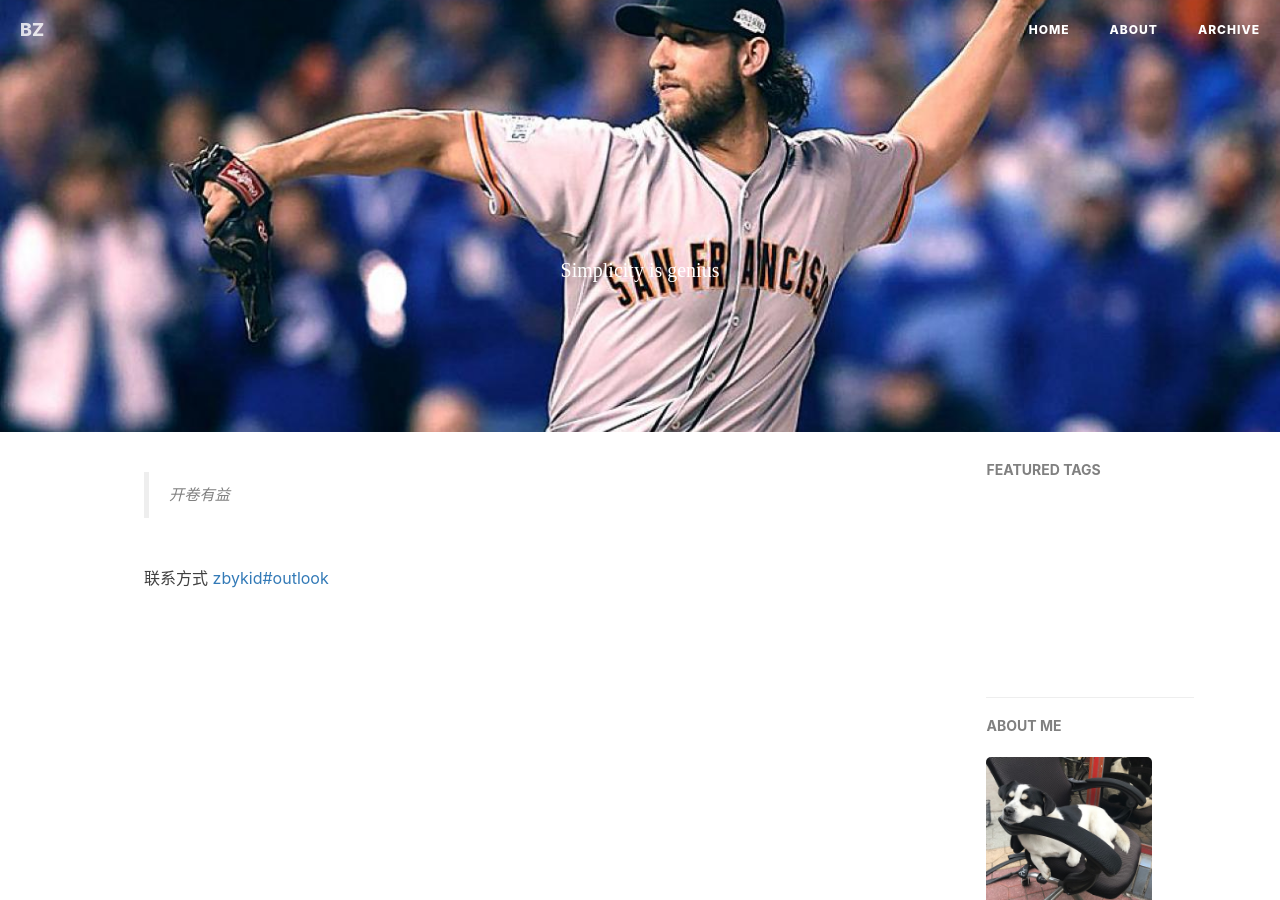
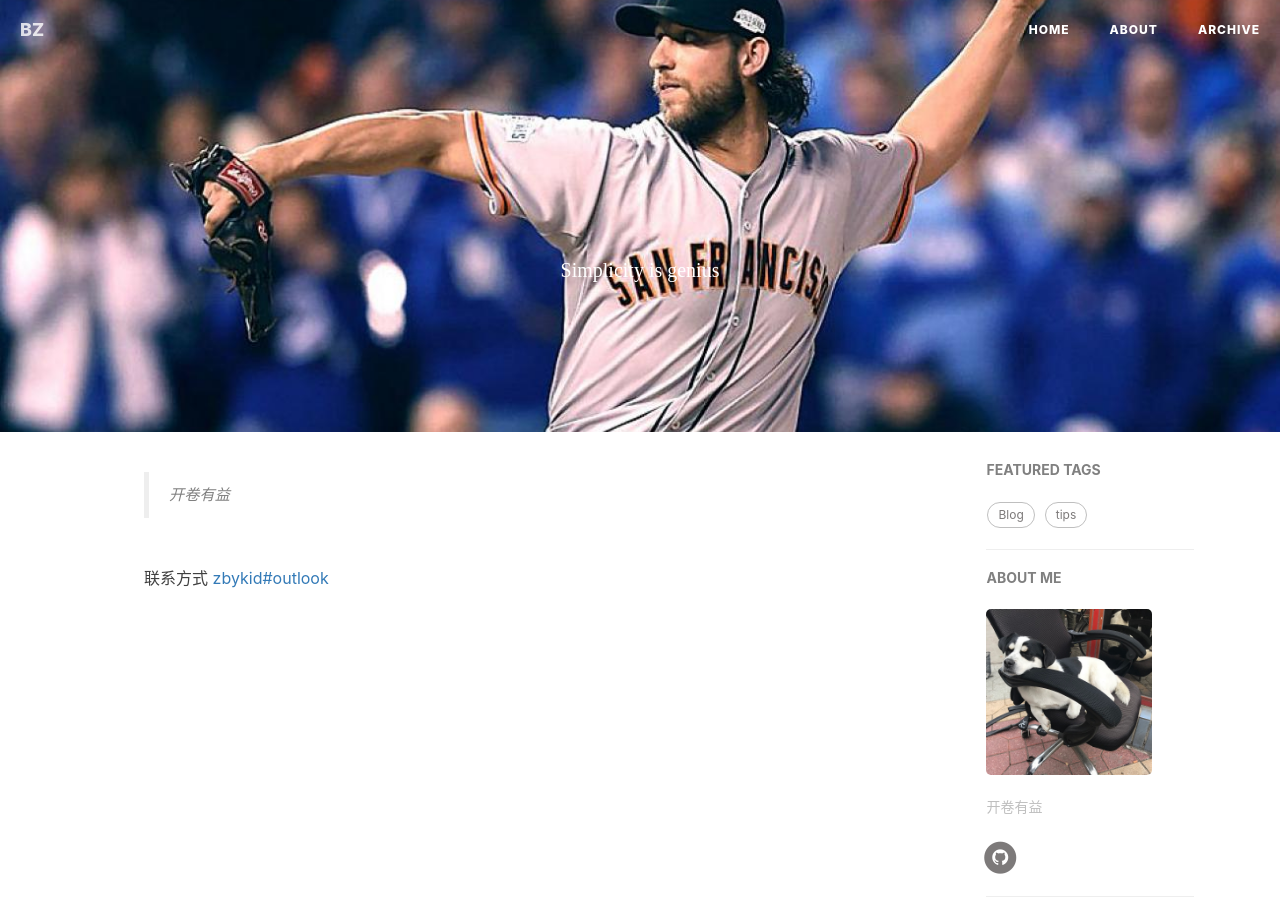
Before and after one commit to BZbyr/BZbyr.github.io, a Jekyll site: the page built from about.html, in a window 1280 px wide and 900 px high. Built offline with Jekyll 4.4.1, drawn with Linux system fonts in a browser that asks for light colours; nearby versions of some CDN libraries; a script that is not in the unit is left out; comment, search, counter and statistics services are not loaded.

Commit message:
fix feature

```diff
--- a/_includes/featured-tags.html
+++ b/_includes/featured-tags.html
@@ -8,11 +8,7 @@
         <hr class="hidden-sm hidden-xs">
     {% endif %}
     <h5><a href="{{'/archive/' | prepend: site.baseurl }}">FEATURED TAGS</a></h5>
-    {% if page.layout =='post' %}
     <div class="tags">
-    {% else %}
-    <div class="tags" id="tagscloud" style="width:219px;height:180px;visibility:hidden;">
-    {% endif %}
         {% for tag in site.tags %}
             {% if tag[1].size > site.featured-condition-size %}
                 <a data-sort="{{ site.posts.size | minus: tag[1].size | prepend: '0000' | slice: -4, 4 }}"
```
